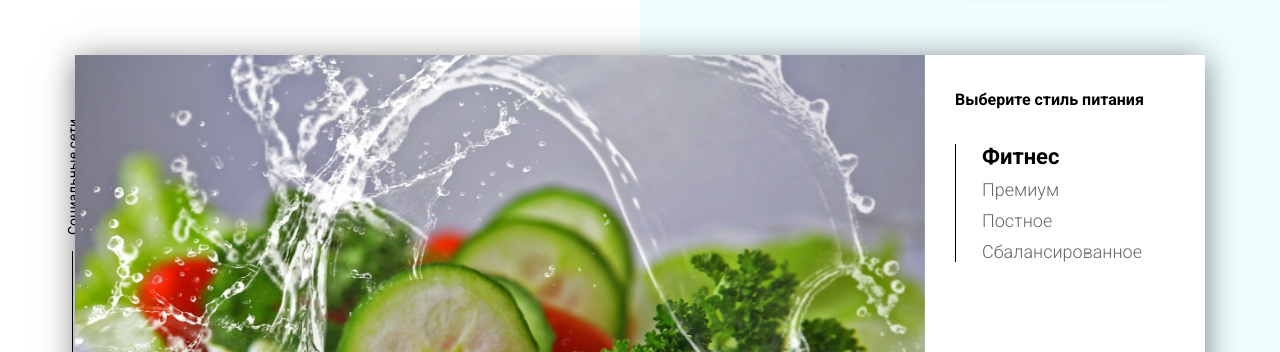
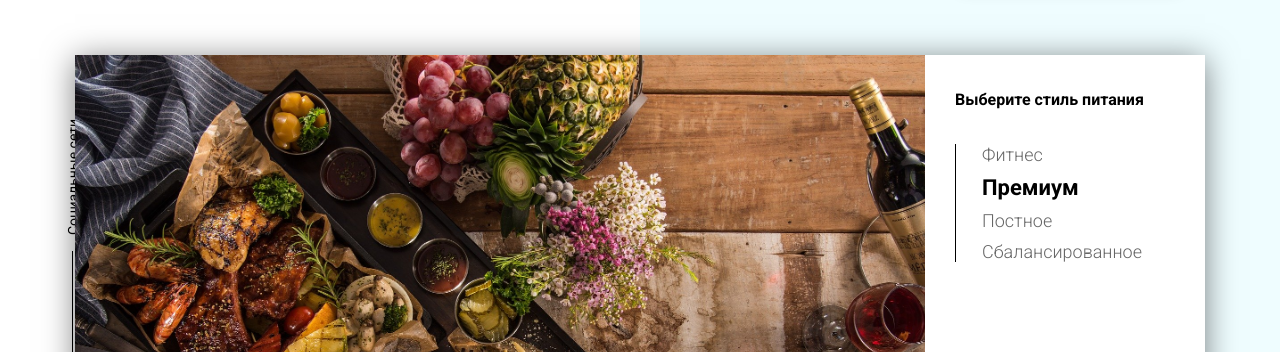
Before and after one commit to InessaBoickova/Food, a website with bundled scripts: page src/index.html in a window 1280 px wide. Both pictures are taken after a click on the element "Премиум". Shown: the part 123-475 px from the top of the page. Built offline with nearby package versions, Linux system fonts and the light colour scheme; files whose address does not match are found by name.

Commit message:
add tabs js

```diff
--- a/src/index.html
+++ b/src/index.html
@@ -82,26 +82,26 @@
                         </div>
                     </div>
 
-                <!--<div class="tabcontent">
+                    <div class="tabcontent">
                         <img src="img/tabs/elite.jpg" alt="elite">
                         <div class="tabcontent__descr">
                             Меню “Премиум” - мы используем не только красивый дизайн упаковки, но и качественное исполнение блюд. Красная рыба, морепродукты, фрукты - ресторанное меню без похода в ресторан!
                         </div>
-                    </div> -->
+                    </div>
 
-                <!-- <div class="tabcontant">
+                    <div class="tabcontent">
                         <img src="img/tabs/post.jpg" alt="post">
                         <div class="tabcontent__descr">
                             Наше специальное “Постное меню” - это тщательный подбор ингредиентов: полное отсутствие продуктов животного происхождения. Полная гармония с собой и природой в каждом элементе! Все будет Ом!
                         </div>
-                    </div> -->
+                    </div>
 
-                <!-- <div class="tabcontainer">
+                    <div class="tabcontent">
                         <img src="img/tabs/vegy.jpg" alt="vegy">
                         <div class="tabcontent__descr">
                             Меню "Сбалансированное" - это соответствие вашего рациона всем научным рекомендациям. Мы тщательно просчитываем вашу потребность в к/б/ж/у и создаем лучшие блюда для вас.
                         </div>
-                    </div> -->
+                    </div>
 
                     <div class="tabheader">
                         <h3>Выберите стиль питания</h3>
@@ -348,6 +348,6 @@
             </div>
          </div>
      </footer>
-    <script src="js/main.js"></script>
+    <script src="js/script.js"></script>
 </body>
 </html>
--- a/src/js/main.js
+++ b/src/js/main.js
@@ -0,0 +1,39 @@
+window.addEventListener('DOMContentLoaded', function() {
+
+    let tabs = document.querySelectorAll('.tabheader__item'),
+            tabsContent = document.querySelectorAll('.tabcontent'),
+            tabsParent = document.querySelector('.tabheader__items');
+
+    function hideTabContent() {
+
+        tabsContent.forEach(i => {
+            i.classList.add('hide');
+            i.classList.remove('show', 'fade');
+        });
+
+        tabs.forEach(i => {
+            i.classList.remove('tabheader__item_active');
+        });
+    }
+
+    function showTabContent(i = 0) {
+        tabsContent[i].classList.add('show', 'fade');
+        tabsContent[i].classList.remove('hide');
+        tabs[i].classList.add('tabheader__item_active');
+    }
+
+    hideTabContent();
+    showTabContent();
+
+    tabsParent.addEventListener('click',(e) => {
+        const target = e.target;
+        if(target && target.classList.contains('tabheader__item')){
+            tabs.forEach((item,i) =>{
+                if(target ==item){
+                    hideTabContent();
+                    showTabContent(i);
+                }
+            });
+        }
+    });
+});
--- a/src/scss/_base.scss
+++ b/src/scss/_base.scss
@@ -55,3 +55,21 @@ a {
     font-size: 36px;
     font-weight: 400;
 }
+.show{
+    display:block
+}
+.hide{
+    display:none
+}
+.fade{
+    animation-name: fade;
+    animation-duration: 1.5s;
+}
+@keyframes fade{
+    from{
+        opacity: 0.5;
+    }
+    to{
+        opacity: 1;
+    }
+}
```
Also changed, not shown: dist/css/style.css, dist/index.html, dist/js/script.js, 1 other file.
